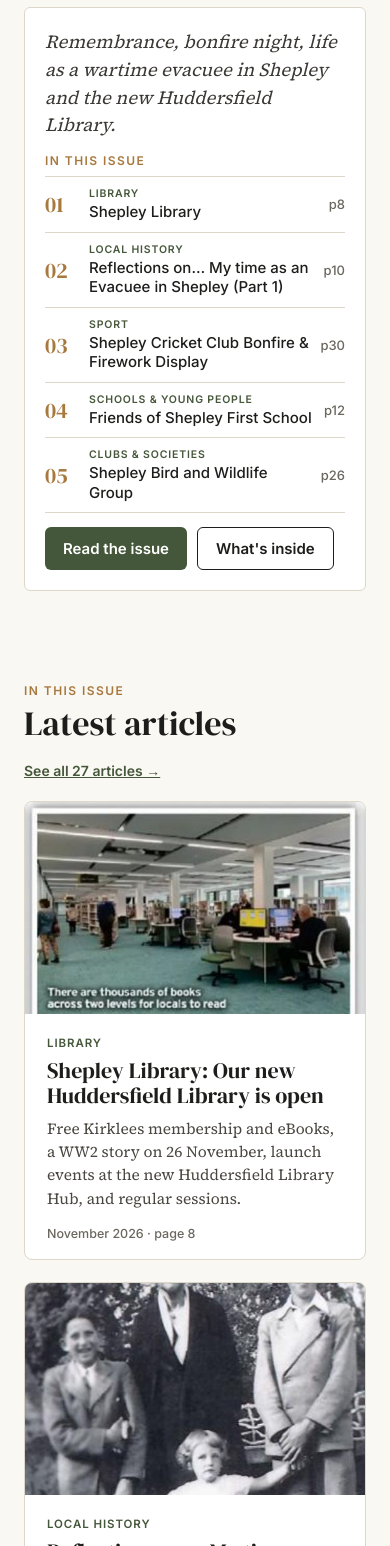
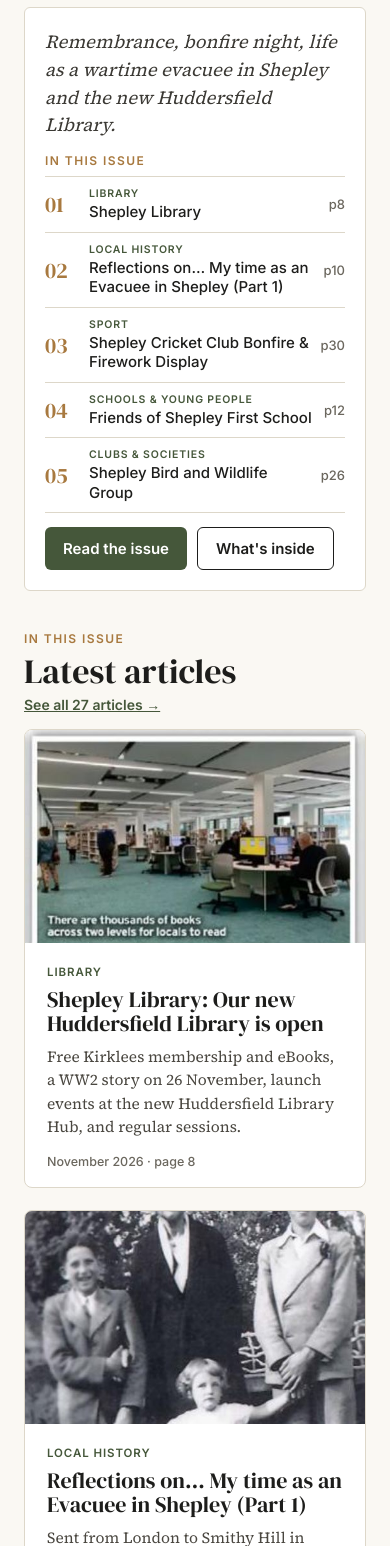
Before and after one commit to Yorkshire1001/Shepley-Magazine, a plain HTML site: page preview/index.html in a window 390 px wide. Shown: the part 454-2000 px from the top of the page. Drawn offline with Linux system fonts and the light colour scheme.

Commit message:
Preview: tighter spacing between home page sections on phones
Co-Authored-By: Claude Opus 5.5 <noreply@anthropic.com>
Claude-Session: https://claude.ai/code/session_0131LPUChZbtNnR6SxQWD8ZK

```diff
--- a/preview/assets/site.css
+++ b/preview/assets/site.css
@@ -338,3 +338,11 @@ nav.main{padding-bottom:10px}
   .dd-panel a span{display:none}
 }
 @media(max-width:420px){.mast .name{font-size:24px}.head-tools{gap:8px}}
+/* Tighter spacing between home sections */
+.hero2 + * , .hero + *{margin-top:0}
+@media(max-width:900px){
+  .hero2{padding-bottom:8px}
+  section.block{padding:32px 0}
+  .section-head{margin-bottom:16px}
+  .section-head h2{margin-bottom:0}
+}
```
